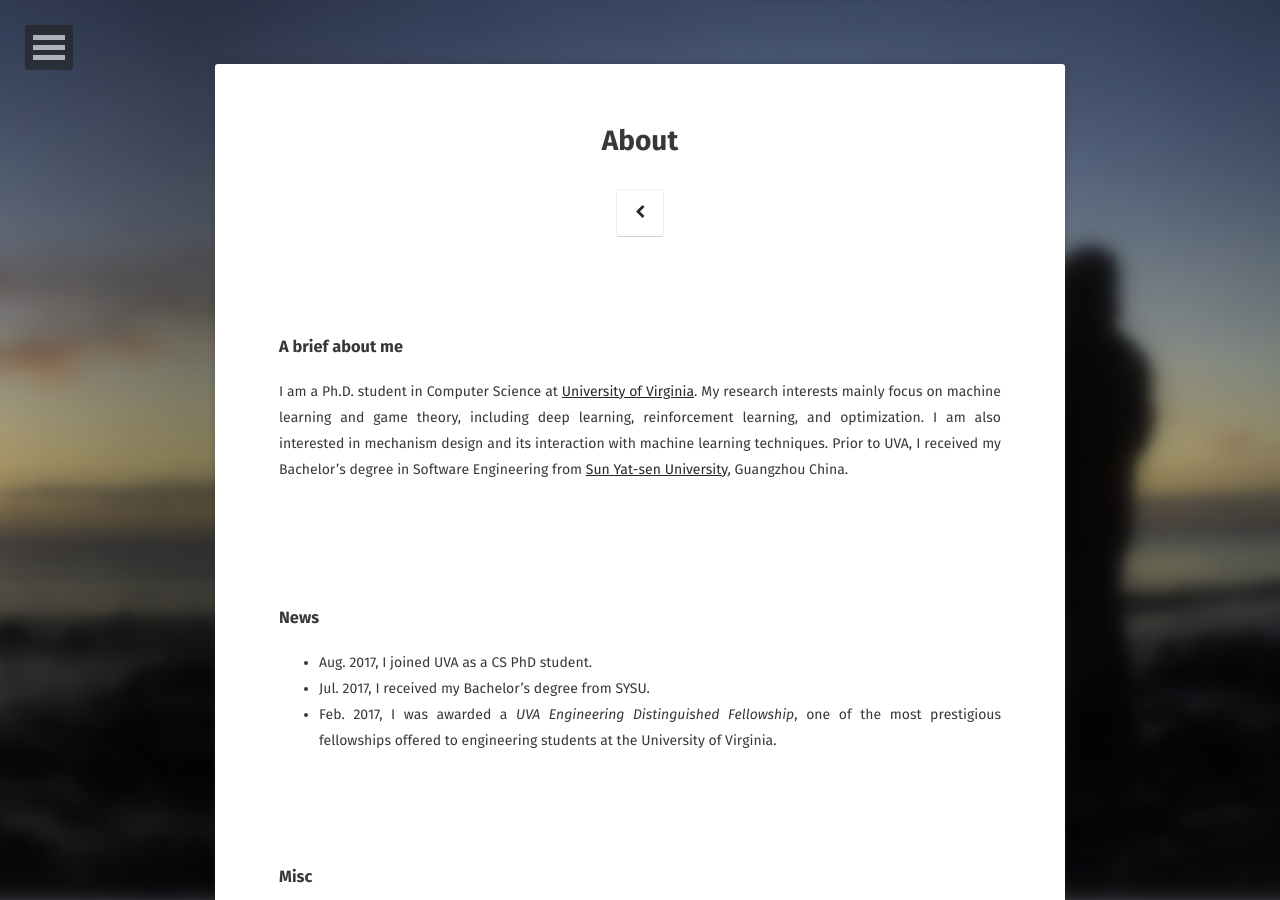
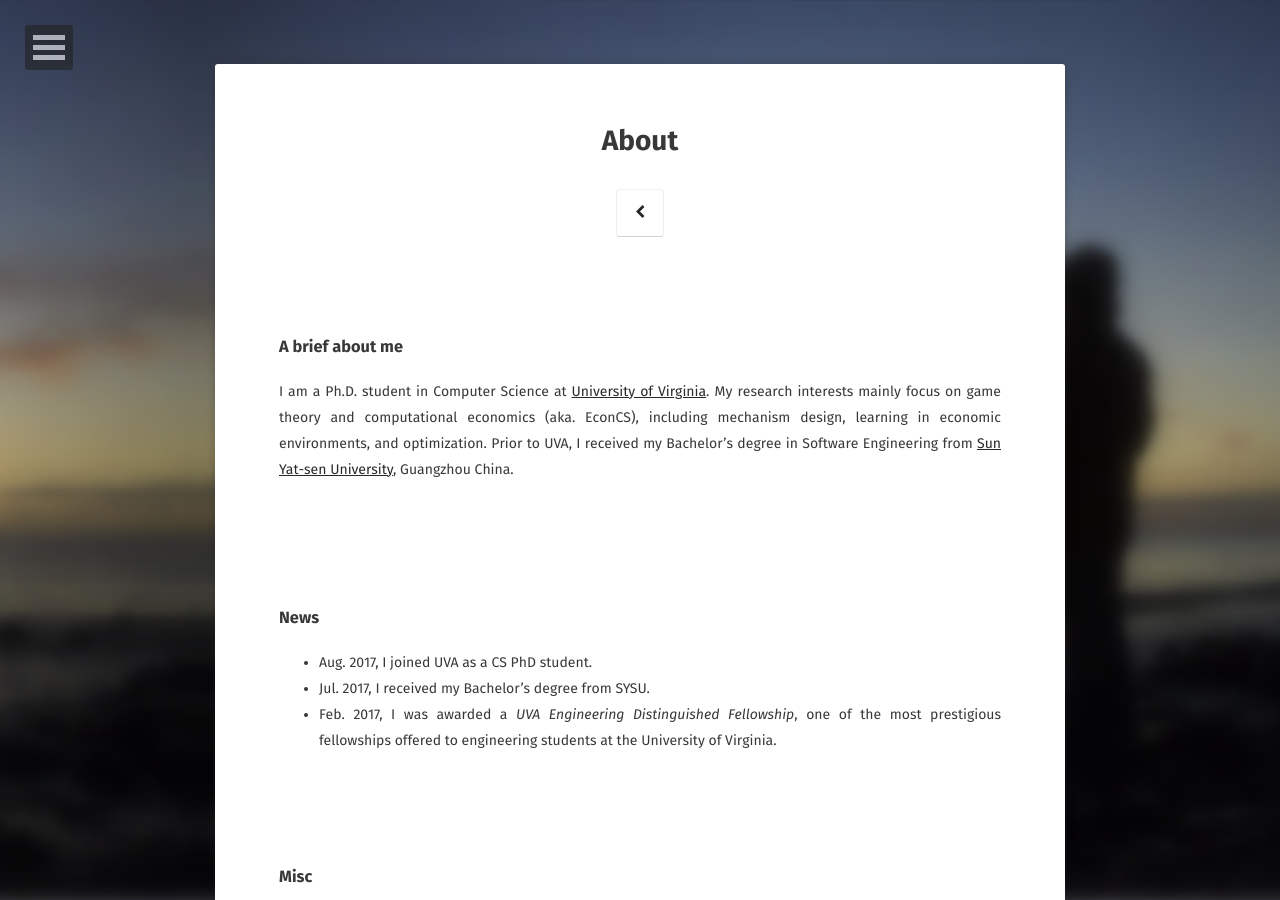
Before and after one commit to FrancisDavis/FrancisDavis.github.io, a Jekyll site: the page built from about/index.md, in a window 1280 px wide and 900 px high. Built offline with Jekyll 4.4.1, drawn with Linux system fonts in a browser that asks for light colours; some web fonts are replaced.

Commit message:
Update index.md

```diff
--- a/about/index.md
+++ b/about/index.md
@@ -7,7 +7,7 @@ comments: false
 ---
 
 ### A brief about me
-I am a Ph.D. student in Computer Science at [University of Virginia](http://www.virginia.edu/). My research interests mainly focus on machine learning and game theory, including deep learning, reinforcement learning, and optimization. I am also interested in mechanism design and its interaction with machine learning techniques. Prior to UVA, I received my Bachelor's degree in Software Engineering from [Sun Yat-sen University](http://www.sysu.edu.cn/2012/en/index.htm), Guangzhou China.
+I am a Ph.D. student in Computer Science at [University of Virginia](http://www.virginia.edu/). My research interests mainly focus on game theory and computational economics (aka. EconCS), including mechanism design, learning in economic environments, and optimization. Prior to UVA, I received my Bachelor's degree in Software Engineering from [Sun Yat-sen University](http://www.sysu.edu.cn/2012/en/index.htm), Guangzhou China.
 
 <br>
 <br>
```
